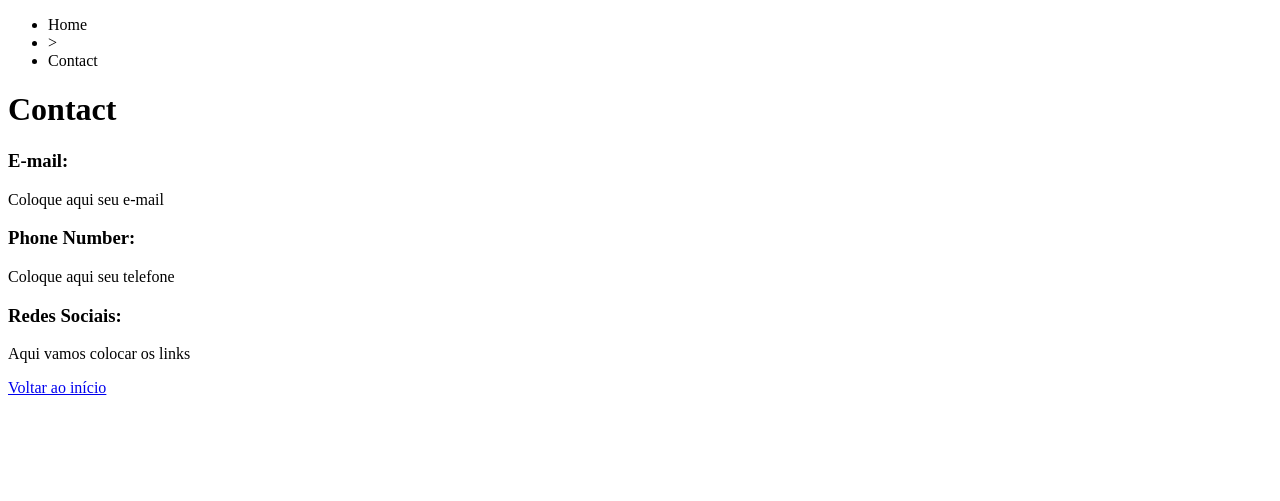
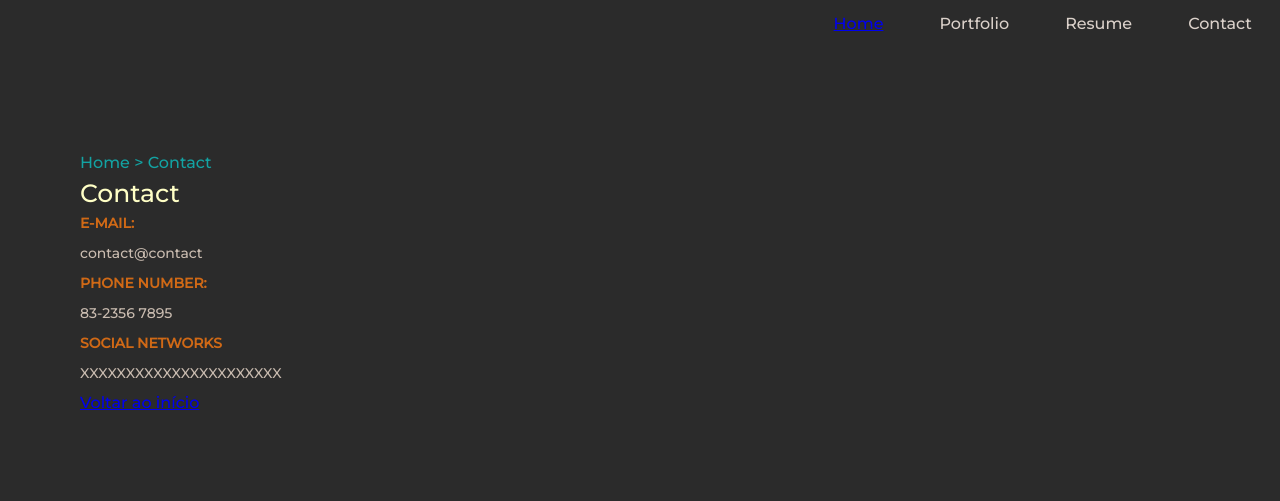
Before and after one commit to alexandrepalmag/Portfolio-With-HTML-and-CSS3, a plain HTML site: page contact.html in a window 1280 px wide. Drawn offline with Linux system fonts and the light colour scheme.

Commit message:
Contact page completion

```diff
--- a/contact.html
+++ b/contact.html
@@ -6,18 +6,22 @@
 	<title>Contact - Your Name</title>
 
 	<meta charset="utf-8">
-		<link rel="stylesheet" href="css/styles.css">
-
+	<link href="https://fonts.googleapis.com/css2?family=Montserrat:wght@500&display=swap" rel="stylesheet">
+	<link rel="stylesheet" href="css/style.css">
 </head>
 
+<body>
+	<div class="nav">
+		<ul>
+			<li><a href="index.html">Home</a></li>
+			<li>Portfolio</li>
+			<li>Resume</li>
+			<li>Contact</li>
+		</ul>
+	</div>
+	<div class="main" style="font-size: 16px;">
 
-	<body>
-
-
-			<div>
-
-
-				<ul>
+		<ul class="breadcrumb">
 			<li>Home</li>
 			<li>></li>
 			<li>Contact</li>
@@ -25,23 +29,19 @@
 
 		<h1>Contact</h1>
 
-
 		<h3>E-mail:</h3>
-				<p>Coloque aqui seu e-mail</p>
+		<p>contact@contact</p>
 
 		<h3>Phone Number:</h3>
-				<p>Coloque aqui seu telefone</p>
+		<p>83-2356 7895</p>
 
-				<h3>Redes Sociais:</h3>
-				<p>Aqui vamos colocar os links</p>
+		<h3>Social Networks</h3>
+		<p>XXXXXXXXXXXXXXXXXXXXXX</p>
 
 
 		<a href="#">Voltar ao início<a>
 
 	</div>
-
-
-
 </body>
 
 </html>
```
Lines whose indentation alone changed are shown as unchanged.
